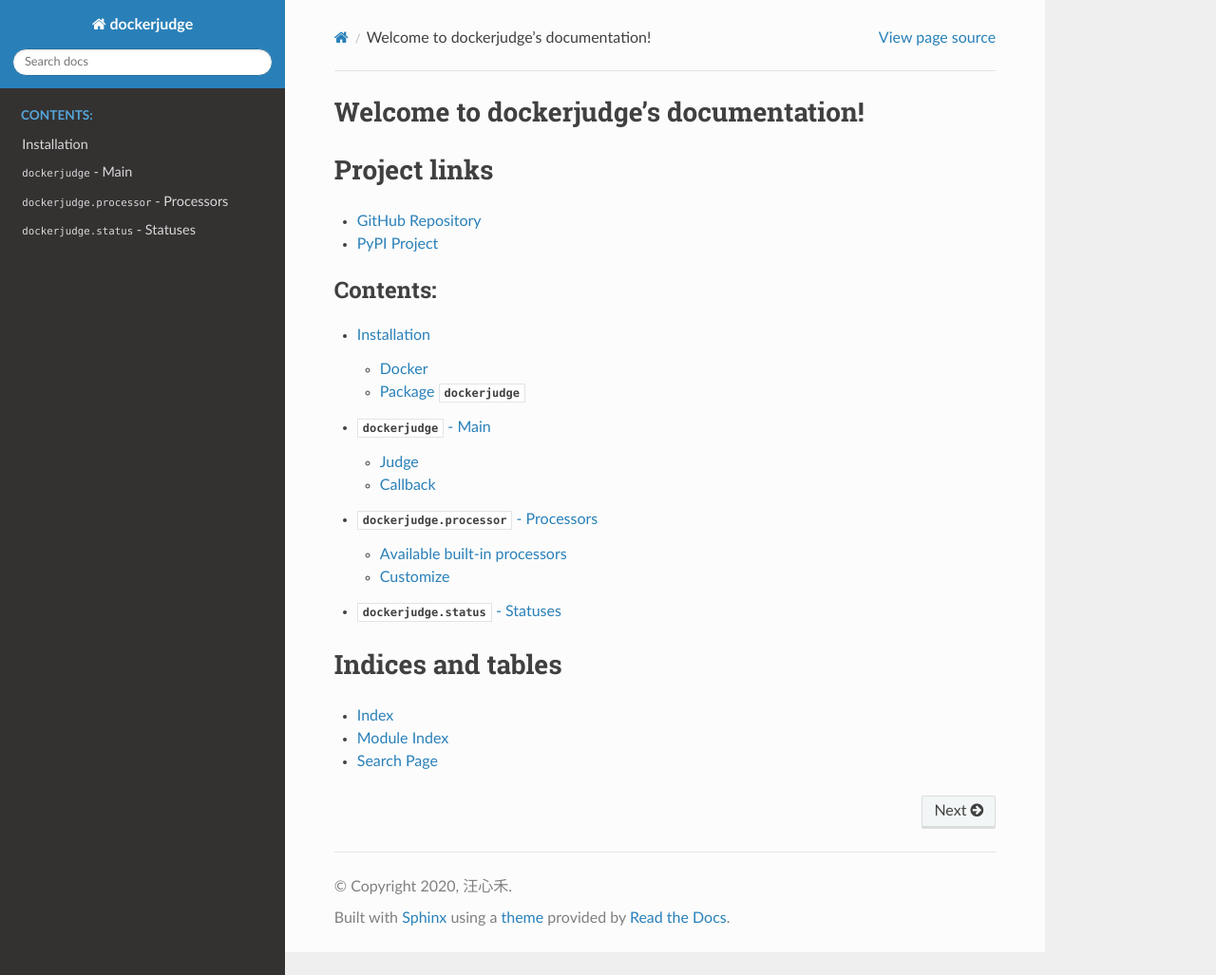
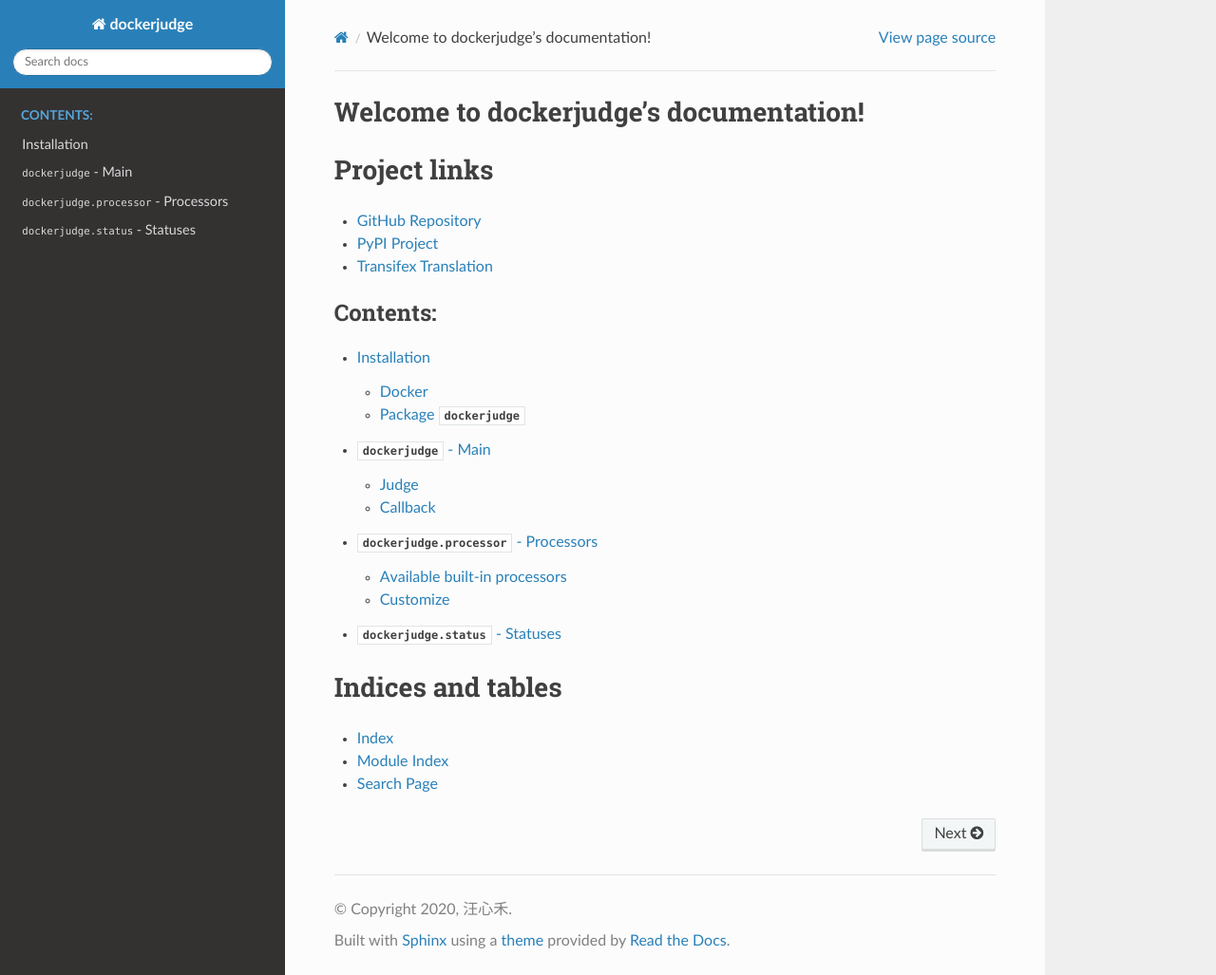
Before and after one commit to wxh06/dockerjudge, a Sphinx documentation site: the page built from docs/index.rst, in a window 1280 px wide and 1027 px high. Shown: the whole window at 95% size. Built offline with Sphinx 7.4.7 and the Read the Docs theme 2.0.0, drawn with Linux system fonts in a browser that asks for light colours.

Commit message:
Update docs for tx

```diff
--- a/docs/index.rst
+++ b/docs/index.rst
@@ -10,6 +10,7 @@ Project links
 =============
 - `GitHub Repository <https://github.com/wxh06/dockerjudge>`_
 - `PyPI Project <https://pypi.org/project/dockerjudge/>`_
+- `Transifex Translation <https://www.transifex.com/piterator/dockerjudge/>`_
 
 .. toctree::
    :maxdepth: 2
```
